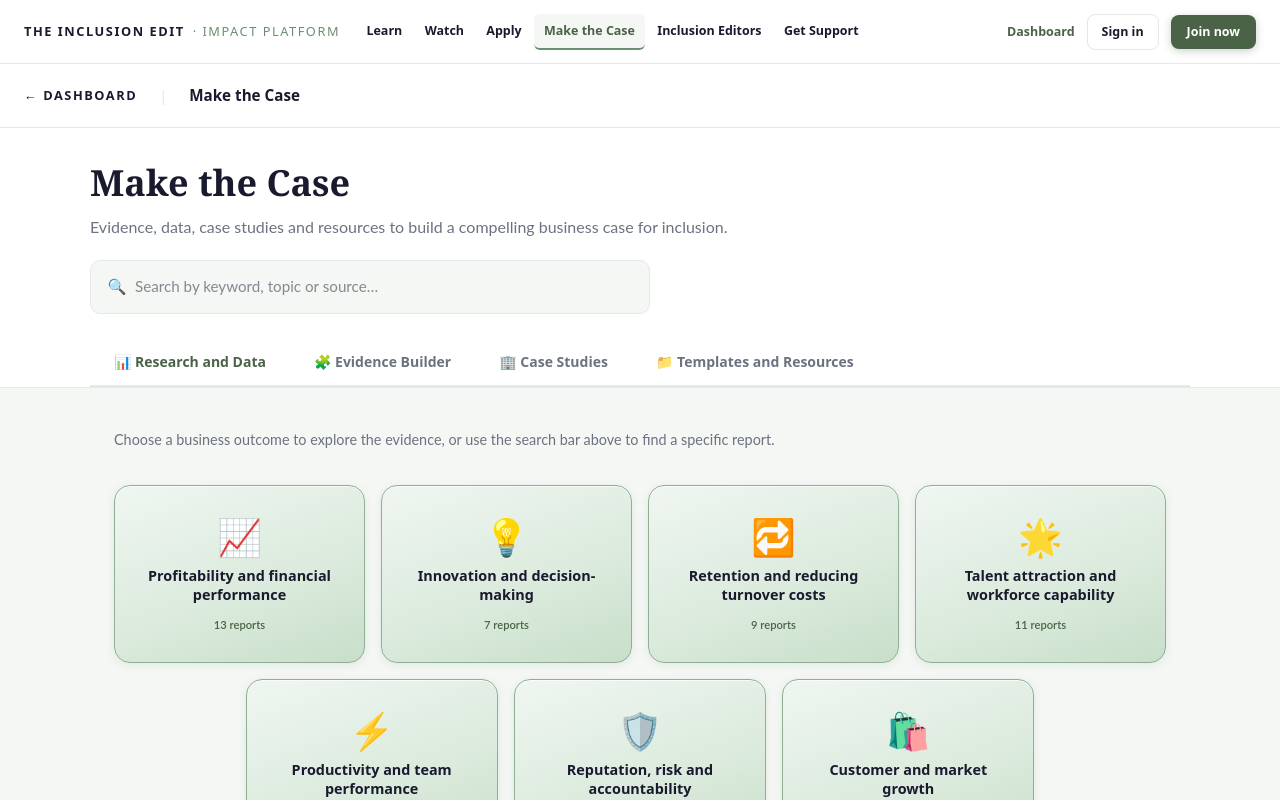
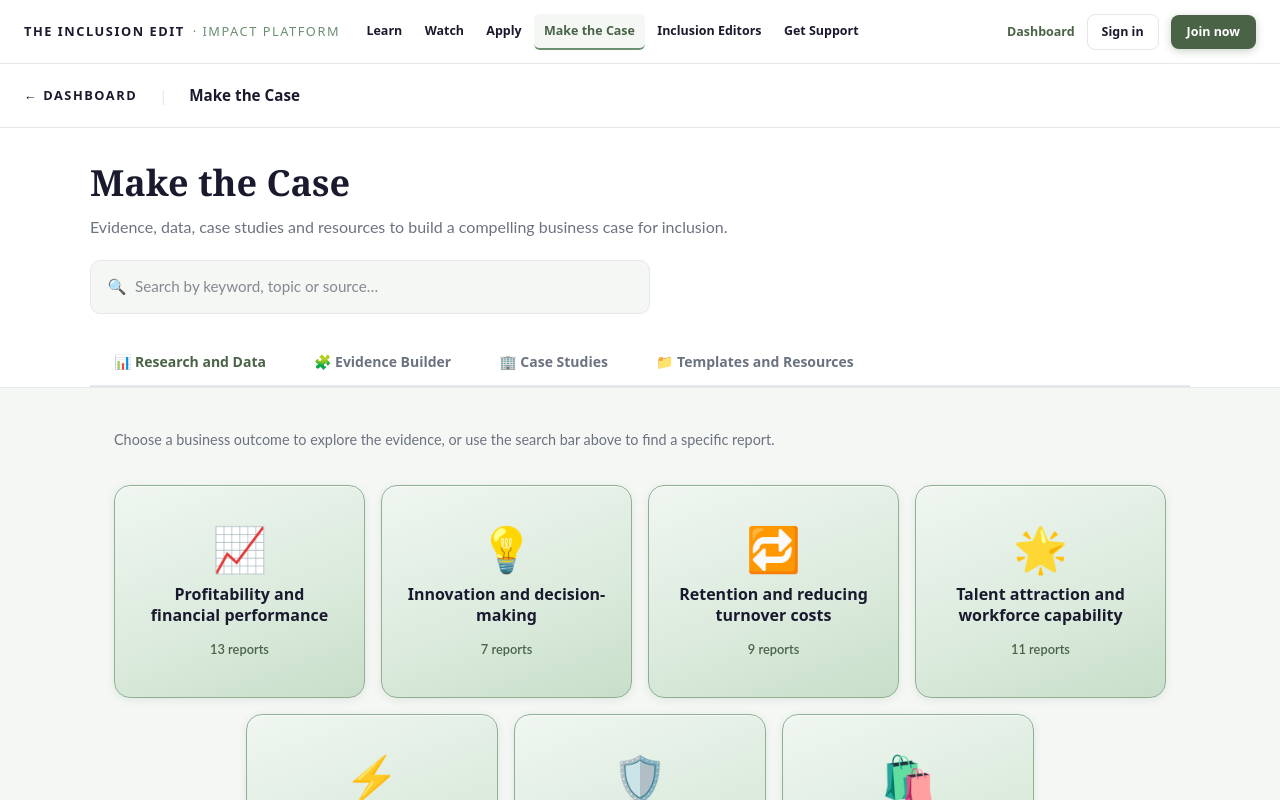
Before and after one commit to Rebekah338/inclusion-impact-platform, a Next.js app: page /dashboard/evidence in a window 1280 px wide. Shown: the top 800 px of the page. Built offline with nearby package versions, Linux system fonts and the light colour scheme.

Commit message:
style: increase category tile size — more padding, larger icon and text
Co-Authored-By: Claude Sonnet 4.6 <noreply@anthropic.com>
Claude-Session: https://claude.ai/code/session_01E11uWzxsBtw5XKP8MYPdbN

```diff
--- a/app/dashboard/evidence/page.tsx
+++ b/app/dashboard/evidence/page.tsx
@@ -1464,7 +1464,7 @@ function EvidencePageInner() {
                         background: "linear-gradient(160deg, #f0f6f1 0%, #daeadc 60%, #c8deca 100%)",
                         border: "1.5px solid #8faf93",
                         borderRadius: "16px",
-                        padding: "2rem 1.25rem 1.75rem",
+                        padding: "2.5rem 1.5rem 2.25rem",
                         cursor: "pointer",
                         transition: "all 0.2s ease",
                         display: "flex",
@@ -1473,19 +1473,19 @@ function EvidencePageInner() {
                         boxShadow: "0 2px 8px rgba(74,99,71,0.10), inset 0 1px 0 rgba(255,255,255,0.7)",
                       }}
                     >
-                      <div style={{ fontSize: "2.25rem", marginBottom: "0.75rem", lineHeight: 1 }}>{cat.icon}</div>
+                      <div style={{ fontSize: "2.75rem", marginBottom: "0.875rem", lineHeight: 1 }}>{cat.icon}</div>
                       <div style={{
                         fontFamily: "var(--font-heading)",
                         fontWeight: 700,
-                        fontSize: "0.9rem",
+                        fontSize: "1rem",
                         color: "var(--charcoal)",
                         lineHeight: 1.35,
-                        marginBottom: "0.625rem",
+                        marginBottom: "0.75rem",
                         textAlign: "center",
                       }}>{cat.label}</div>
                       <div style={{
                         fontFamily: "var(--font-body)",
-                        fontSize: "0.7rem",
+                        fontSize: "0.8rem",
                         fontWeight: 600,
                         color: "var(--sage-dark)",
                         marginTop: "auto",
@@ -1506,7 +1506,7 @@ function EvidencePageInner() {
                         background: "linear-gradient(160deg, #f0f6f1 0%, #daeadc 60%, #c8deca 100%)",
                         border: "1.5px solid #8faf93",
                         borderRadius: "16px",
-                        padding: "2rem 1.25rem 1.75rem",
+                        padding: "2.5rem 1.5rem 2.25rem",
                         cursor: "pointer",
                         transition: "all 0.2s ease",
                         display: "flex",
@@ -1515,19 +1515,19 @@ function EvidencePageInner() {
                         boxShadow: "0 2px 8px rgba(74,99,71,0.10), inset 0 1px 0 rgba(255,255,255,0.7)",
                       }}
                     >
-                      <div style={{ fontSize: "2.25rem", marginBottom: "0.75rem", lineHeight: 1 }}>{cat.icon}</div>
+                      <div style={{ fontSize: "2.75rem", marginBottom: "0.875rem", lineHeight: 1 }}>{cat.icon}</div>
                       <div style={{
                         fontFamily: "var(--font-heading)",
                         fontWeight: 700,
-                        fontSize: "0.9rem",
+                        fontSize: "1rem",
                         color: "var(--charcoal)",
                         lineHeight: 1.35,
-                        marginBottom: "0.625rem",
+                        marginBottom: "0.75rem",
                         textAlign: "center",
                       }}>{cat.label}</div>
                       <div style={{
                         fontFamily: "var(--font-body)",
-                        fontSize: "0.7rem",
+                        fontSize: "0.8rem",
                         fontWeight: 600,
                         color: "var(--sage-dark)",
                         marginTop: "auto",
```
